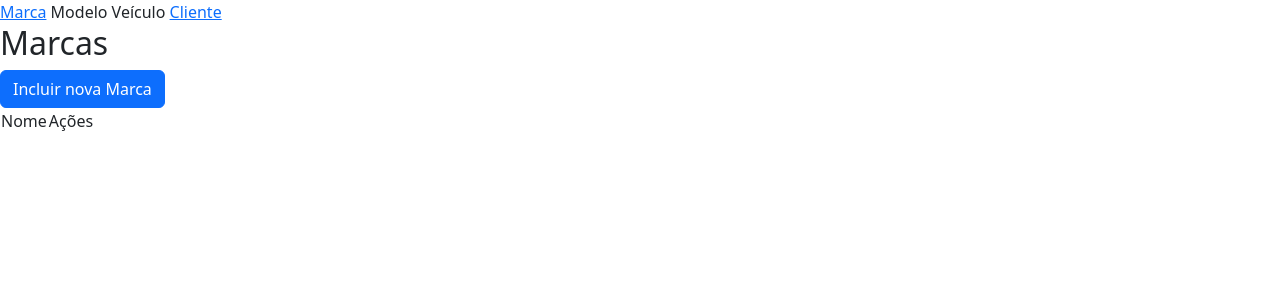
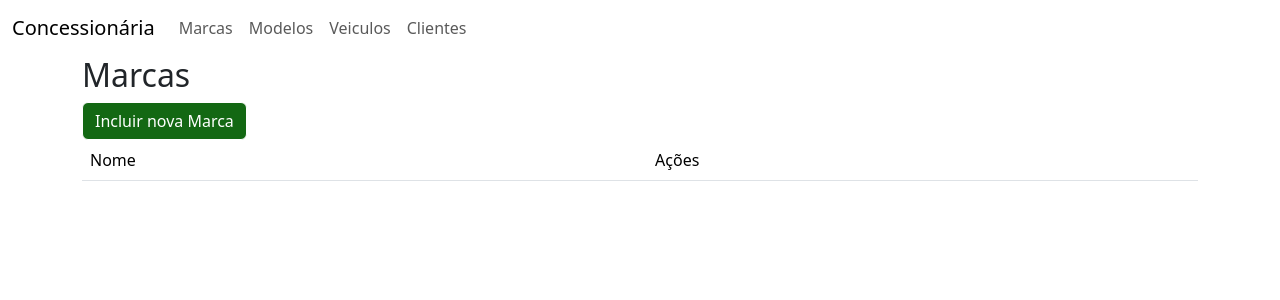
Before and after one commit to EnzoRocha22/projeto_concessionaria, a Django app: template cadastro/templates/Marcas/lista.html in a window 1280 px wide. Shown: the top 300 px of the page. Run offline with Django 5.2, Linux system fonts and the light colour scheme; the template is opened without the code that fills it, so the values that code supplies are empty; some libraries are stand-ins or nearby versions.

Commit message:
Modal e Menu

```diff
--- a/cadastro/templates/Marcas/lista.html
+++ b/cadastro/templates/Marcas/lista.html
@@ -4,7 +4,7 @@
 
     <a href="{% url 'incluir_marca' %}" class="btn btn-primary">Incluir nova Marca</a>
 
-    <table>
+    <table class="table table-stripped">
         <thead>
         <tr>
             <td>Nome</td>
@@ -17,7 +17,8 @@
                 <td>{{ m.nome }}</td>
                 <td>
                     <a href="{% url 'alterar_marca' m.id %}" class="btn btn-primary">Alterar</a>
-                    <a href="{% url 'excluir_marca' m.id %}" class="btn btn-danger">Excluir</a>
+                    <a href="#" class="btn btn-danger" onclick="abrirtela('{% url 'excluir_marca' m.id %}')"
+                    class="btn btn-danger">Excluir</a>
                 </td>
             </tr>
             {% endfor %}
--- a/concessionaria/settings.py
+++ b/concessionaria/settings.py
@@ -119,6 +119,9 @@ USE_TZ = True
 # https://docs.djangoproject.com/en/5.0/howto/static-files/
 
 STATIC_URL = 'static/'
+STATICFILES_DIRS = [
+    os.path.join(BASE_DIR, 'templates/estatico')
+]
 
 # Default primary key field type
 # https://docs.djangoproject.com/en/5.0/ref/settings/#default-auto-field
--- a/templates/base.html
+++ b/templates/base.html
@@ -6,14 +6,20 @@
     <meta name="viewport" content="width=device-width, initial-scale=1.0">
     <title>Document</title>
     {% load django_bootstrap5 %}
+    {% load static %}
 
+    <link rel="stylesheet" href="{% static 'estilo.css' %}">
     {% bootstrap_css %}
 </head>
 <body>
-    <a href="{% url 'listar_marcas' %}">Marca</a>  Modelo Veículo
-    <a href="{% url 'listar_clientes' %}">Cliente</a>
+
+    {% include 'menu.html' %}
+    <div class="container">
     {% block content %}
     {% endblock %}
+    </div>
+    {% include 'modal.html' %}
+
 </body>
     {% bootstrap_javascript %}
 </html>
--- /dev/null
+++ b/templates/estatico/estilo.css
@@ -0,0 +1,4 @@
+.btn-primary {
+    background-color: #136813 !important;
+    border-color: #ffff !important;
+}
--- /dev/null
+++ b/templates/menu.html
@@ -0,0 +1,52 @@
+<!DOCTYPE html>
+<html lang="en">
+<head>
+    <meta charset="UTF-8">
+    <meta http-equiv="X-UA-Compatible" content="IE=edge">
+    <meta name="viewport" content="width=device-width, initial-scale=1.0">
+    <title>Document</title>
+</head>
+<body>
+    <nav class="navbar navbar-expand-lg">
+        <div class="container-fluid">
+        <a href="{% url 'index' %}" class="navbar-brand">
+            Concessionária
+        </a>
+        <button class="navbar-toggler"
+            data-bs-target="#menu"
+            data-bs-toggle="collapse"
+            aria-controls="menu"
+            aria-expanded="true"
+            aria-label="Nosso menu">
+
+            <span class="navbar-toggler-icon"></span>
+
+        </button>
+        <div class="collapse navbar-collapse"
+             id="menu">
+            <ul class="navbar-nav">
+                <li class="nav-item">
+                    <a class="nav-link"
+                        href="{% url 'listar_marcas' %}">Marcas</a>
+                </li>
+                <li class="nav-item">
+                    <a class="nav-link"
+                        href="">Modelos</a>
+                </li>
+                <li class="nav-item">
+                    <a class="nav-link"
+                        href="">Veiculos</a>
+                </li>
+                <li class="nav-item">
+                    <a class="nav-link"
+                        href="{% url 'listar_clientes' %}">
+                        Clientes</a>
+                </li>
+            </ul>
+        </div>
+        </div>
+    </nav>
+
+
+</body>
+</html>
--- /dev/null
+++ b/templates/modal.html
@@ -0,0 +1,44 @@
+    <div class="modal" id="mensagem">
+        <div class="modal-dialog">
+            <div class="modal-content">
+                <div class="modal-header">
+                    <h5>Concessionária</h5>
+                    <button type="button"
+                            class="btn-close"
+                            data-bs-dismiss="modal"
+                            aria-label="Fechar"
+                            onclick="fechar()"></button>
+                </div>
+                <div class="modal-body">
+                    <p>Deseja Excluir?</p>
+                </div>
+                <div class="modal-footer">
+                    <button type="button"
+                        class="btn btn-danger"
+                        onclick="excluir()">Sim</button>
+                        <button class="btn btn-secundary" onclick="fechar()">Não</button>
+                </div>
+            </div>
+        </div>
+    </div>
+<script>
+    let modal = document.getElementById("mensagem");
+    let url = "";
+    function abrirtela(caminho){
+        url = caminho;
+        modal.style.display = "block";
+        modal.className = "modal fade show";
+    }
+
+    function fechar(){
+        modal.style.display = "none";
+        modal.className = "modal fade";
+
+    }
+
+    function excluir(){
+        fechar();
+        window.location = url;
+
+    }
+</script>
```
Also changed, not shown: cadastro/forms.py (+6 -1 lines), cadastro/templates/Clientes/form_cliente.html (added, +10 -0 lines), cadastro/templates/Clientes/lista.html (+7 -2 lines), cadastro/urls.py (+5 -3 lines), cadastro/views.py (+29 -1 lines), db.sqlite3.
